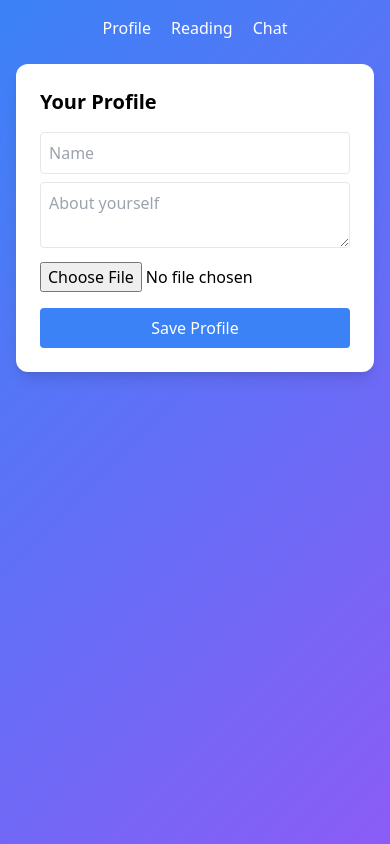
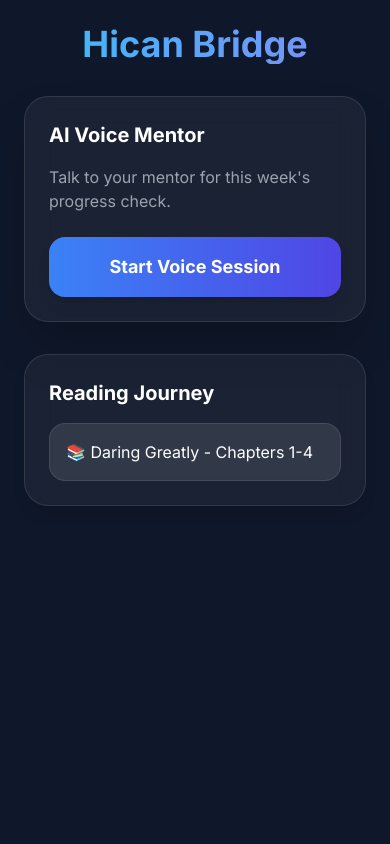
Before and after one commit to happyrev/hican-bridge, a Flask app: page / in a window 390 px wide. Run offline with Flask 3, Linux system fonts and the light colour scheme; some libraries are stand-ins or nearby versions.

Commit message:
Redesign: High-end mobile-first UI with voice-call focus

```diff
--- a/templates/index.html
+++ b/templates/index.html
@@ -2,66 +2,47 @@
 <html lang="en">
 <head>
     <meta charset="UTF-8">
-    <title>Hican Bridge</title>
+    <meta name="viewport" content="width=device-width, initial-scale=1.0">
+    <title>Hican Bridge Pro</title>
     <script src="https://cdn.tailwindcss.com"></script>
+    <link href="https://fonts.googleapis.com/css2?family=Inter:wght@400;700&display=swap" rel="stylesheet">
     <style>
-        body { background: linear-gradient(135deg, #3b82f6 0%, #8b5cf6 100%); min-height: 100vh; }
-        .nav-link { color: white; margin: 0 10px; cursor: pointer; }
+        body { font-family: 'Inter', sans-serif; background: #0f172a; color: white; min-height: 100vh; }
+        .glass { background: rgba(255, 255, 255, 0.05); backdrop-filter: blur(15px); border: 1px solid rgba(255,255,255,0.1); }
+        .gradient-text { background: linear-gradient(90deg, #38bdf8, #818cf8); -webkit-background-clip: text; -webkit-text-fill-color: transparent; }
     </style>
 </head>
-<body class="p-4">
-    <nav class="flex justify-center mb-6">
-        <span class="nav-link" onclick="show('profile')">Profile</span>
-        <span class="nav-link" onclick="show('reading')">Reading</span>
-        <span class="nav-link" onclick="show('chat')">Chat</span>
-    </nav>
+<body class="p-6">
+    <div class="max-w-md mx-auto">
+        <h1 class="text-4xl font-bold text-center mb-8 gradient-text">Hican Bridge</h1>
 
-    <div id="profile" class="page bg-white p-6 rounded-xl shadow-lg max-w-md mx-auto">
-        <h2 class="text-xl font-bold mb-4">Your Profile</h2>
-        <form action="/profile" method="POST" enctype="multipart/form-data">
-            <input type="text" name="name" placeholder="Name" class="w-full p-2 border mb-2 rounded" required>
-            <textarea name="about" placeholder="About yourself" class="w-full p-2 border mb-2 rounded" required></textarea>
-            <input type="file" name="photo" class="mb-4">
-            <button type="submit" class="bg-blue-500 text-white p-2 w-full rounded hover:bg-blue-600 transition">Save Profile</button>
-        </form>
-    </div>
+        <div class="glass p-6 rounded-3xl shadow-2xl mb-8">
+            <h2 class="text-xl font-bold mb-4">AI Voice Mentor</h2>
+            <p class="text-gray-400 mb-6">Talk to your mentor for this week's progress check.</p>
+            <button id="voiceBtn" class="w-full py-4 bg-gradient-to-r from-blue-500 to-indigo-600 rounded-2xl font-bold text-lg shadow-lg hover:scale-105 transition">
+                Start Voice Session
+            </button>
+        </div>
 
-    <div id="reading" class="page hidden bg-white p-6 rounded-xl shadow-lg max-w-md mx-auto">
-        <h2 class="text-xl font-bold mb-4">Daring Greatly Reading</h2>
-        <div class="grid grid-cols-2 gap-4">
-            <a href="/static/daring_greatly.pdf#page=1" class="p-4 bg-indigo-100 rounded text-center hover:bg-indigo-200 transition font-bold">Week 1</a>
-            <a href="/static/daring_greatly.pdf#page=20" class="p-4 bg-indigo-100 rounded text-center hover:bg-indigo-200 transition font-bold">Week 2</a>
+        <div class="glass p-6 rounded-3xl shadow-lg">
+            <h2 class="text-xl font-bold mb-4">Reading Journey</h2>
+            <a href="/static/daring_greatly.pdf" class="block p-4 bg-white/10 rounded-2xl border border-white/10 hover:bg-white/20 transition">
+                📚 Daring Greatly - Chapters 1-4
+            </a>
         </div>
     </div>
 
-    <div id="chat" class="page hidden bg-white p-6 rounded-xl shadow-lg max-w-md mx-auto">
-        <h2 class="text-xl font-bold mb-4">Chat with AI</h2>
-        <div id="chat-box" class="h-48 border mb-2 overflow-y-scroll p-2"></div>
-        <input id="chat-input" class="w-full p-2 border mb-2" placeholder="Ask anything...">
-        <button onclick="sendMessage()" class="bg-purple-500 text-white p-2 w-full rounded">Send</button>
-    </div>
-
     <script>
-        function show(pageId) {
-            document.querySelectorAll('.page').forEach(p => p.classList.add('hidden'));
-            document.getElementById(pageId).classList.remove('hidden');
-        }
-        function sendMessage() {
-            const input = document.getElementById('chat-input');
-            const message = input.value;
-            if(!message) return;
-            document.getElementById('chat-box').innerHTML += `<p><b>You:</b> ${message}</p>`;
-            fetch('/chat', {
-                method: 'POST',
-                headers: {'Content-Type': 'application/x-www-form-urlencoded'},
-                body: new URLSearchParams({message: message})
-            })
-            .then(r => r.text())
-            .then(text => {
-                document.getElementById('chat-box').innerHTML += `<p><b>AI:</b> ${text}</p>`;
-                input.value = '';
-            });
-        }
+        const btn = document.getElementById('voiceBtn');
+        btn.onclick = () => {
+            btn.classList.add('animate-pulse');
+            btn.innerText = 'Listening...';
+            // Placeholder for AI Voice streaming logic
+            setTimeout(() => {
+                btn.classList.remove('animate-pulse');
+                btn.innerText = 'Call Ended. Sending Report...';
+            }, 3000);
+        };
     </script>
 </body>
 </html>
```
